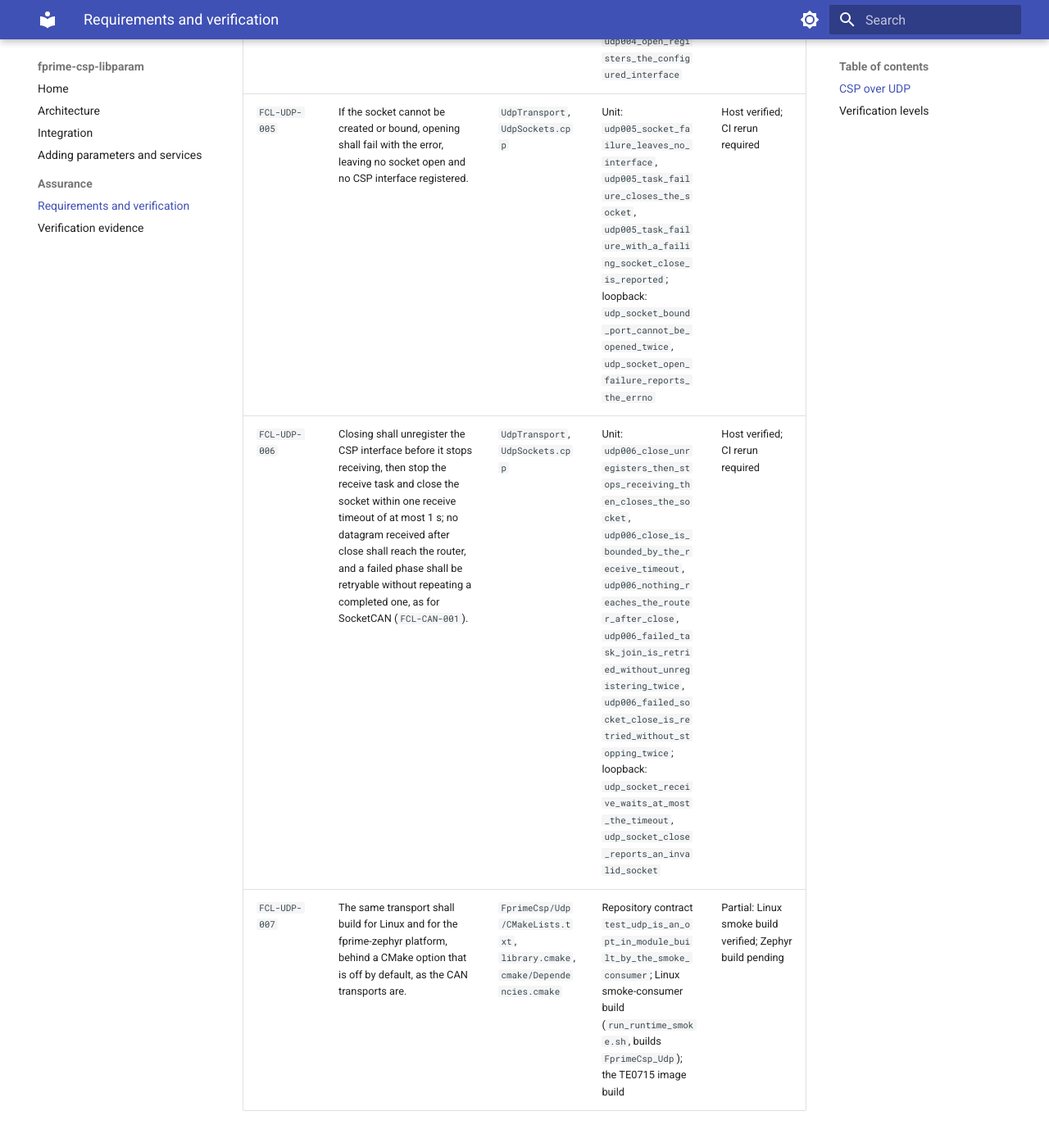
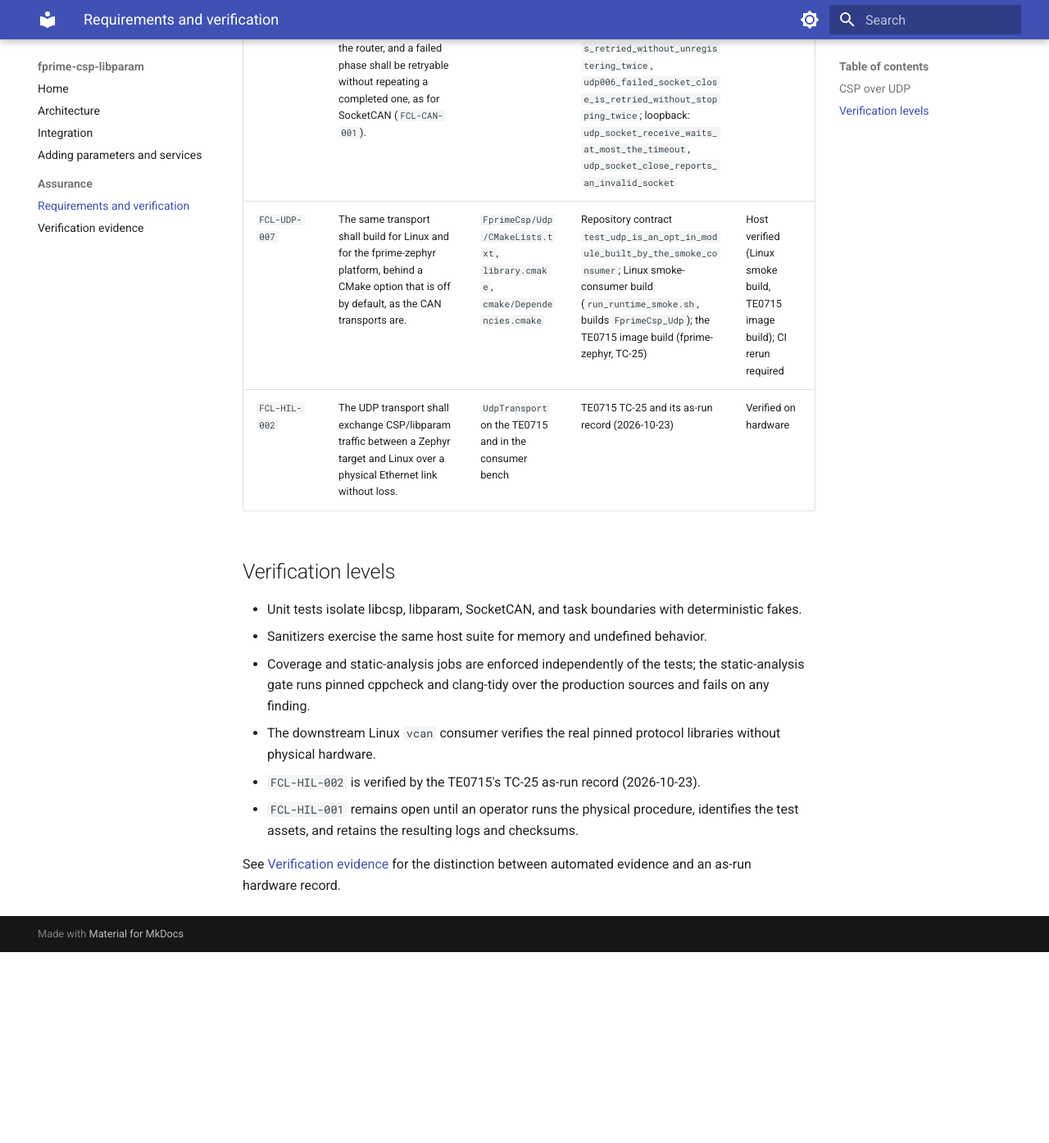
Before and after one commit to SiboVG/fprime-csp-libparam, an MkDocs documentation site: the page built from docs/requirements-and-verification.md, in a window 1280 px wide and 1400 px high, scrolled down 4683 px. Shown: the top 1395 px of the window at 82% size. Built offline with MkDocs 1.6.1 and Material for MkDocs 9.7.7, drawn with Linux system fonts in a browser that asks for light colours; after the commit the page ends 5845 px from its top, so only the background shows below that; some of the changed text lies outside the part shown.

Commit message:
docs: UDP transport verified on hardware (FCL-HIL-002, TE0715 TC-25)
FCL-HIL-002: the UDP transport exchanged CSP/libparam traffic between a
Zephyr target (TE0715) and Linux over Ethernet without loss (TE0715 TC-25,
as-run 2026-10-23). FCL-UDP-001 records the interoperability with libcsp's
own csp_if_udp (bench loopback and TC-25); FCL-UDP-007 the TE0715 image
build. The host rows stay "CI rerun required" until CI runs them.

Co-Authored-By: Claude Opus 5.5 <noreply@anthropic.com>

```diff
--- a/docs/requirements-and-verification.md
+++ b/docs/requirements-and-verification.md
@@ -37,13 +37,14 @@ default virtual destructor of `UdpSocketApi`, never called through the interface
 
 | ID | Requirement | Implementation | Verification evidence | Status |
 |---|---|---|---|---|
-| `FCL-UDP-001` | The UDP transport shall carry each CSP packet as one UDP datagram: the 6-byte CSP v2 header in network byte order (priority 2 bits, destination 14, source 14, destination port 6, source port 6, flags 6), followed by the packet data, with nothing else added; a received datagram in this format shall reach the router as the CSP packet it carries. | `UdpTransport`, `UdpSockets.cpp` | Unit: `udp001_send_is_header_and_data_only`, `udp001_empty_packet_is_the_header_alone`, `udp001_received_datagram_reaches_the_router`; loopback: `udp_socket_datagram_arrives_with_its_sender`. Interoperability with the real libcsp and csh on the TE0715 bench | Partial: host verified; interoperability on hardware pending |
+| `FCL-UDP-001` | The UDP transport shall carry each CSP packet as one UDP datagram: the 6-byte CSP v2 header in network byte order (priority 2 bits, destination 14, source 14, destination port 6, source port 6, flags 6), followed by the packet data, with nothing else added; a received datagram in this format shall reach the router as the CSP packet it carries. | `UdpTransport`, `UdpSockets.cpp` | Unit: `udp001_send_is_header_and_data_only`, `udp001_empty_packet_is_the_header_alone`, `udp001_received_datagram_reaches_the_router`; loopback: `udp_socket_datagram_arrives_with_its_sender`. Interoperability with libcsp's own UDP interface (csp_if_udp): the consumer bench's UDP loopback runner (CspLibparamFprimeTest scripts/run_udp_loopback.sh) and the TE0715's TC-25 over Ethernet | Host verified, and on hardware (TE0715 TC-25); CI rerun required |
 | `FCL-UDP-002` | A received datagram shall be dropped and counted as an interface receive error, without reaching the router, if it is shorter than the CSP v2 header, longer than the header plus the CSP buffer's data size, or sent from an address other than the configured peer; a datagram for which no CSP packet buffer is free shall be dropped and counted as a drop; a failed receive on the socket shall be recorded and shall not stop the transport from receiving. | `UdpTransport` | Unit: `udp002_empty_datagram_is_rejected`, `udp002_datagram_one_byte_shorter_than_the_header_is_rejected`, `udp002_boundary_sizes_are_delivered`, `udp002_datagram_one_byte_longer_than_the_largest_packet_is_rejected`, `udp002_much_longer_datagram_is_rejected`, `udp002_datagram_from_another_sender_is_rejected`, `udp002_header_the_stack_refuses_is_rejected`, `udp002_datagram_without_a_free_buffer_is_dropped`, `udp002_receive_error_does_not_stop_receiving`; loopback: `udp_socket_longer_datagram_is_cut_to_the_buffer` | Host verified; CI rerun required |
 | `FCL-UDP-003` | The transport shall send each packet to the configured peer address and port. On success it shall release the packet; on a send failure it shall return an error and leave the packet to libcsp, which releases it and counts a transmit error. | `UdpTransport` | Unit: `udp003_send_goes_to_the_peer_address_and_port`, `udp003_sent_packet_is_released_once`, `udp003_send_error_leaves_the_packet_to_libcsp`, `udp003_partial_send_is_a_failure`; loopback: `udp_socket_send_on_an_invalid_socket_fails` | Host verified; CI rerun required |
 | `FCL-UDP-004` | Opening shall reject, before any socket or CSP interface is created, a peer that is not a unicast IPv4 address, a local or remote port of 0, and an interface name that is empty, longer than libcsp's CSP_IFLIST_NAME_MAX (10) characters, or already registered with libcsp (whose interface list silently ignores a duplicate name). | `UdpTransport` (`UdpTransport::validate`) | Unit: `udp004_peer_that_is_not_an_address_is_invalid`, `udp004_peer_that_is_not_unicast_is_invalid`, `udp004_zero_ports_are_invalid`, `udp004_interface_names_out_of_bounds_are_invalid`, `udp004_registered_interface_name_is_invalid`, `udp004_valid_boundaries_are_accepted`, `udp004_open_refuses_an_invalid_peer_before_any_socket`, `udp004_open_refuses_a_registered_name_before_any_socket`, `udp004_boundary_configuration_is_accepted`, `udp004_open_registers_the_configured_interface` | Host verified; CI rerun required |
 | `FCL-UDP-005` | If the socket cannot be created or bound, opening shall fail with the error, leaving no socket open and no CSP interface registered. | `UdpTransport`, `UdpSockets.cpp` | Unit: `udp005_socket_failure_leaves_no_interface`, `udp005_task_failure_closes_the_socket`, `udp005_task_failure_with_a_failing_socket_close_is_reported`; loopback: `udp_socket_bound_port_cannot_be_opened_twice`, `udp_socket_open_failure_reports_the_errno` | Host verified; CI rerun required |
 | `FCL-UDP-006` | Closing shall unregister the CSP interface before it stops receiving, then stop the receive task and close the socket within one receive timeout of at most 1 s; no datagram received after close shall reach the router, and a failed phase shall be retryable without repeating a completed one, as for SocketCAN (`FCL-CAN-001`). | `UdpTransport`, `UdpSockets.cpp` | Unit: `udp006_close_unregisters_then_stops_receiving_then_closes_the_socket`, `udp006_close_is_bounded_by_the_receive_timeout`, `udp006_nothing_reaches_the_router_after_close`, `udp006_failed_task_join_is_retried_without_unregistering_twice`, `udp006_failed_socket_close_is_retried_without_stopping_twice`; loopback: `udp_socket_receive_waits_at_most_the_timeout`, `udp_socket_close_reports_an_invalid_socket` | Host verified; CI rerun required |
-| `FCL-UDP-007` | The same transport shall build for Linux and for the fprime-zephyr platform, behind a CMake option that is off by default, as the CAN transports are. | `FprimeCsp/Udp/CMakeLists.txt`, `library.cmake`, `cmake/Dependencies.cmake` | Repository contract `test_udp_is_an_opt_in_module_built_by_the_smoke_consumer`; Linux smoke-consumer build (`run_runtime_smoke.sh`, builds `FprimeCsp_Udp`); the TE0715 image build | Partial: Linux smoke build verified; Zephyr build pending |
+| `FCL-UDP-007` | The same transport shall build for Linux and for the fprime-zephyr platform, behind a CMake option that is off by default, as the CAN transports are. | `FprimeCsp/Udp/CMakeLists.txt`, `library.cmake`, `cmake/Dependencies.cmake` | Repository contract `test_udp_is_an_opt_in_module_built_by_the_smoke_consumer`; Linux smoke-consumer build (`run_runtime_smoke.sh`, builds `FprimeCsp_Udp`); the TE0715 image build (fprime-zephyr, TC-25) | Host verified (Linux smoke build, TE0715 image build); CI rerun required |
+| `FCL-HIL-002` | The UDP transport shall exchange CSP/libparam traffic between a Zephyr target and Linux over a physical Ethernet link without loss. | `UdpTransport` on the TE0715 and in the consumer bench | TE0715 TC-25 and its as-run record (2026-10-23) | Verified on hardware |
 
 ## Verification levels
 
@@ -55,6 +56,7 @@ default virtual destructor of `UdpSocketApi`, never called through the interface
   production sources and fails on any finding.
 - The downstream Linux `vcan` consumer verifies the real pinned protocol
   libraries without physical hardware.
+- `FCL-HIL-002` is verified by the TE0715's TC-25 as-run record (2026-10-23).
 - `FCL-HIL-001` remains open until an operator runs the physical procedure,
   identifies the test assets, and retains the resulting logs and checksums.
 
```
Also changed, not shown: docs/index.md (+3 -2 lines).
